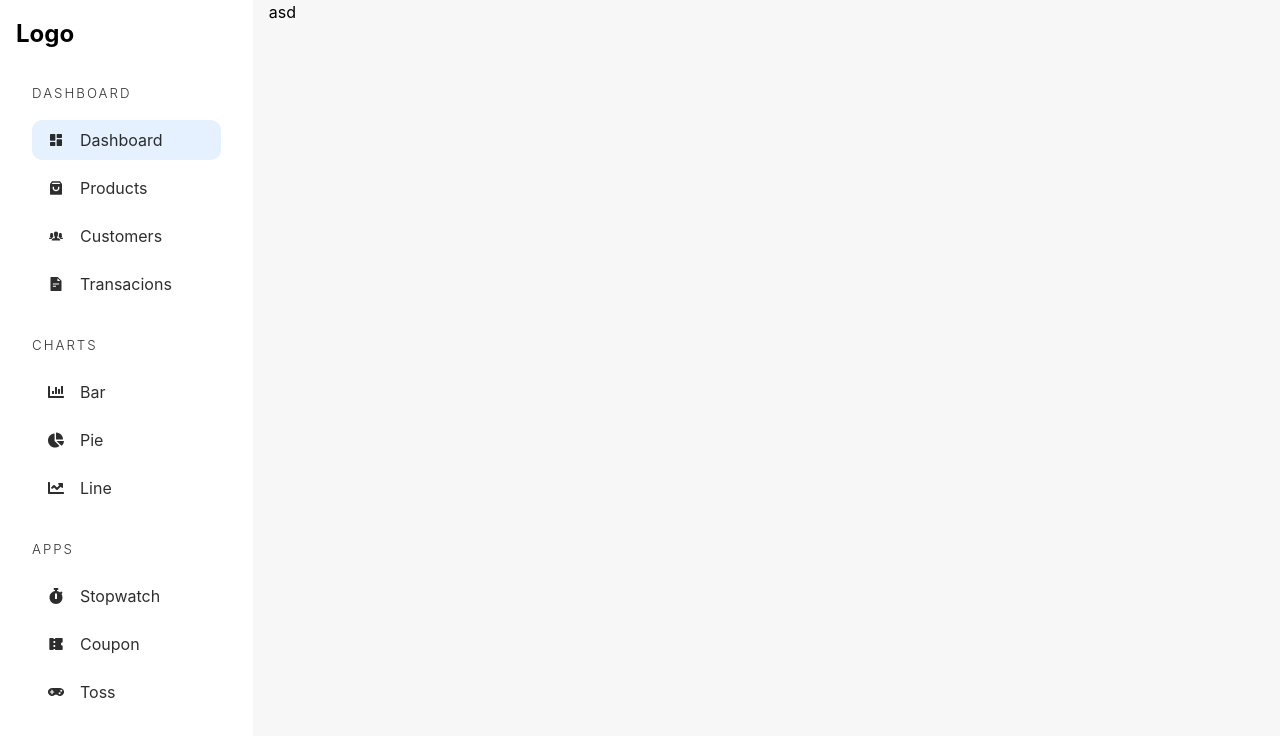
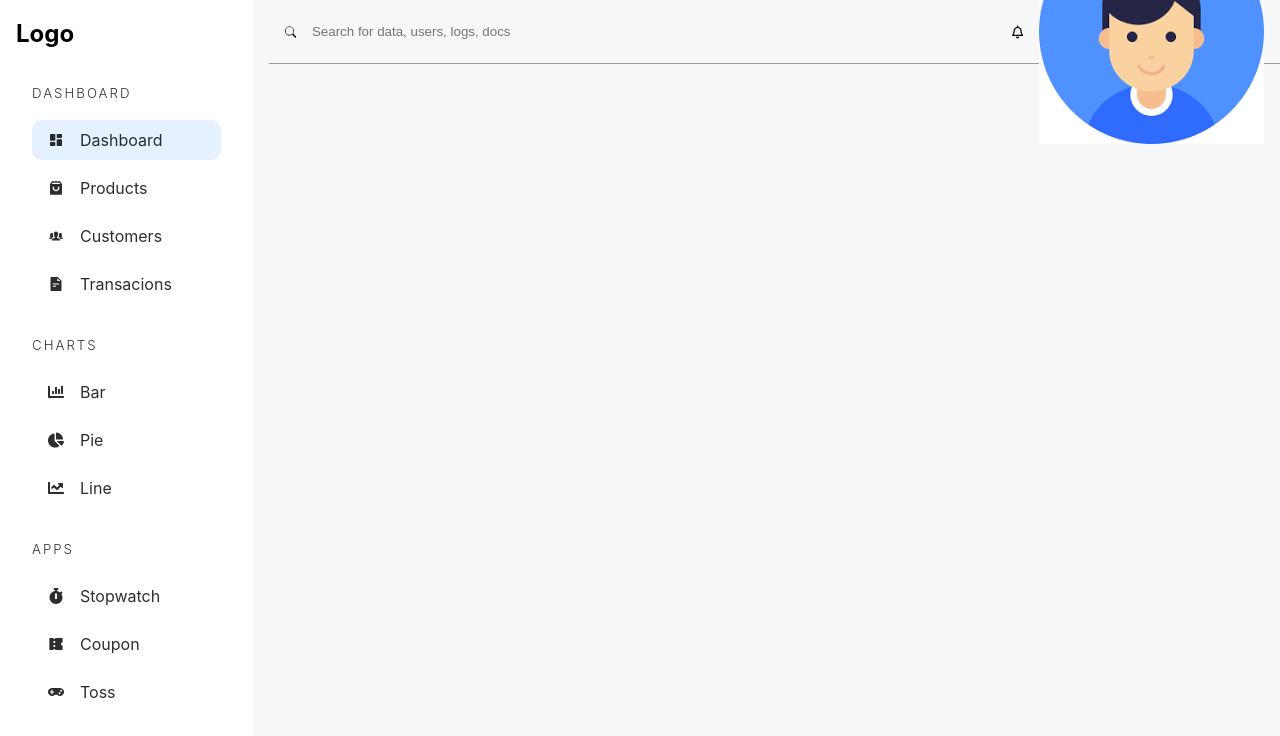
Before and after one commit to anivnssb/ecommerce_store_mern_Ts_redux, a React (Vite) app: page /admin/dashboard in a window 1280 px wide. Shown: the top 736 px of the page. Built offline with nearby package versions, Linux system fonts and the light colour scheme.

Commit message:
dashboard search input changes

```diff
--- a/src/Admin/pages/Dashboard.tsx
+++ b/src/Admin/pages/Dashboard.tsx
@@ -1,11 +1,19 @@
+import { BsSearch } from "react-icons/bs";
 import Sidebar from "../components/Sidebar";
+import { FaRegBell } from "react-icons/fa";
+import userImage from "../../assets/images/userpic.png";
 
 const Dashboard = () => {
   return (
     <div className="adminContainer">
       <Sidebar />
       <main className="dashboard">
-        <div className="bar">asd</div>
+        <div className="bar">
+          <BsSearch />
+          <input type="text" placeholder="Search for data, users, logs, docs" />
+          <FaRegBell />
+          <img src={userImage} alt="User" />
+        </div>
       </main>
     </div>
   );
--- a/src/Admin/styles/app.scss
+++ b/src/Admin/styles/app.scss
@@ -1,4 +1,5 @@
 @import "mixin";
+@import "dashboard";
 :root {
   font-family: Inter, system-ui, Avenir, Helvetica, Arial, sans-serif;
   line-height: 1.5;
--- /dev/null
+++ b/src/Admin/styles/dashboard.scss
@@ -0,0 +1,14 @@
+.dashboard {
+  height: 100vh;
+  overflow-y: auto;
+  .bar {
+    height: 4rem;
+    @include flex(row, unset);
+    padding: 0 1rem;
+    border-bottom: 1px solid rgba(0, 0, 0, 0.37);
+    > input {
+      margin-right: auto;
+      @include inuptStyle(100%, 1rem 0);
+    }
+  }
+}
```
Also changed, not shown: src/assets/images/userpic.png (added).
